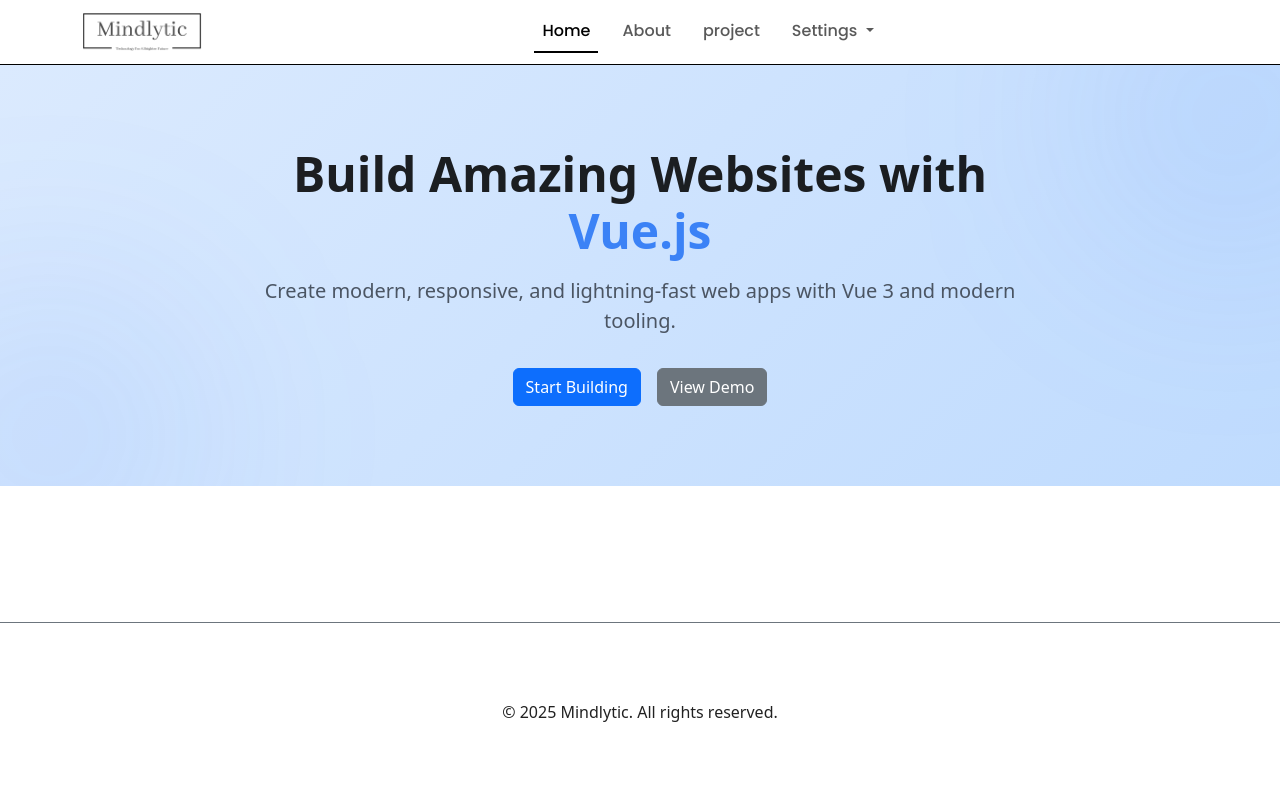
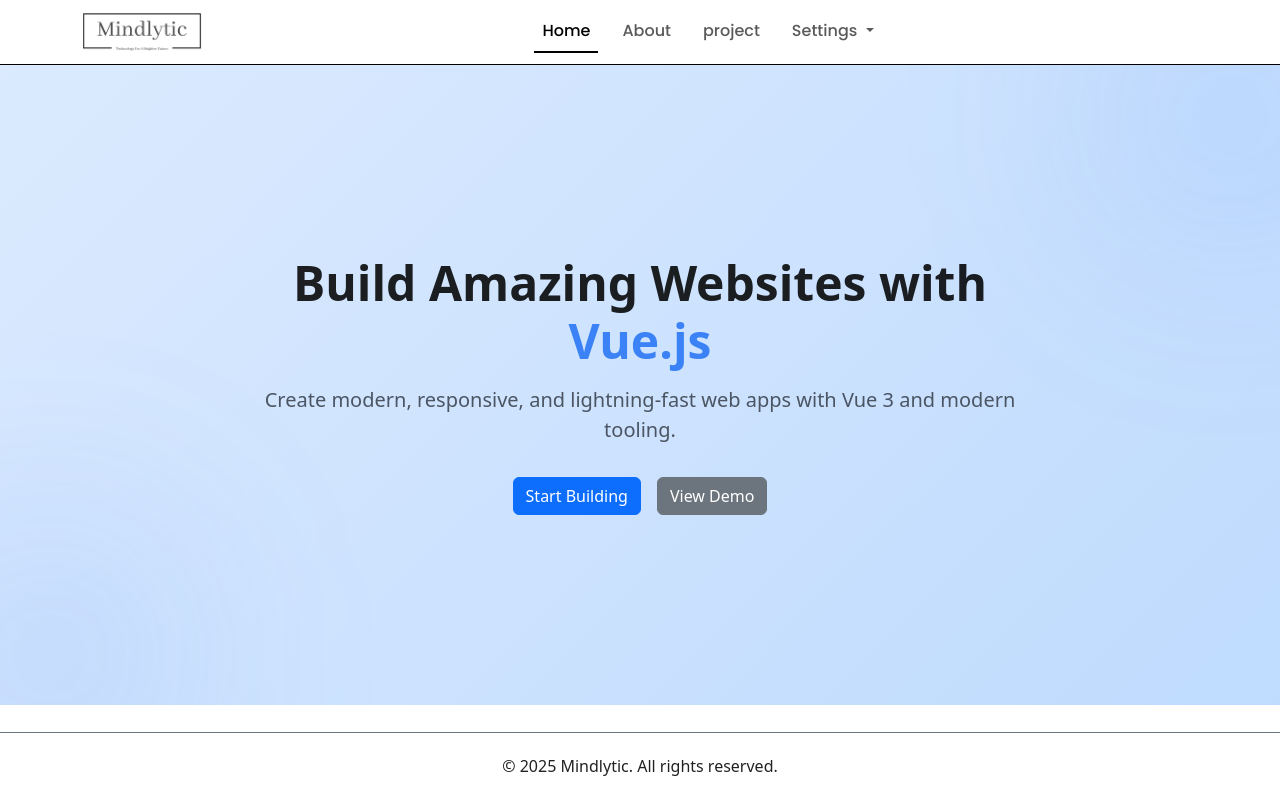
Before and after one commit to laksh-solanki/Mindlytic, a Vue app: page / in a window 1280 px wide. Built offline with nearby package versions, Linux system fonts and the light colour scheme.

Commit message:
style: Update icon link in index.html and enhance layout in HomeView and ProjectView for improved UI consistency

```diff
--- a/index.html
+++ b/index.html
@@ -4,7 +4,7 @@
 <head>
   <meta charset="UTF-8">
   <meta name="viewport" content="width=device-width, initial-scale=1.0">
-  <link rel="icon" href="@/assets/Picture/mindlytic-logo.png" type="image/x-icon" sizes="48x48">
+  <link rel="icon" href="./src/assets/Picture/mindlytic-logo.png" type="image/x-icon" sizes="48x48">
   <title>Mindlytic</title>
 </head>
 
--- a/src/views/HomeView.vue
+++ b/src/views/HomeView.vue
@@ -1,5 +1,5 @@
 <template>
-  <section id="home" class="hero" >
+  <section id="home" class="hero text-center align-content-center">
     <div class="container">
       <div class="hero-content">
         <h1>Build Amazing Websites with <span>Vue.js</span></h1>
@@ -20,8 +20,7 @@
   padding: 5rem 0;
   position: relative;
   overflow: hidden;
-  text-align: center;
-
+  min-height: 80vh;
 }
 
 .hero::before,
--- a/src/views/ProjectView.vue
+++ b/src/views/ProjectView.vue
@@ -15,7 +15,7 @@
     <!-- Another UI element added below the folders -->
     <v-row class="mt-5">
       <v-col cols="12">
-        <v-card class="pa-4 rounded-lg" elevation="2" color="secondary">
+        <v-card class="pa-4 text-center align-content-center" height="400" elevation="2" color="secondary">
           <v-card-title>Project Overview</v-card-title>
           <v-card-text>
             This section can display a summary of your projects, recent activity, or important notifications.
```
